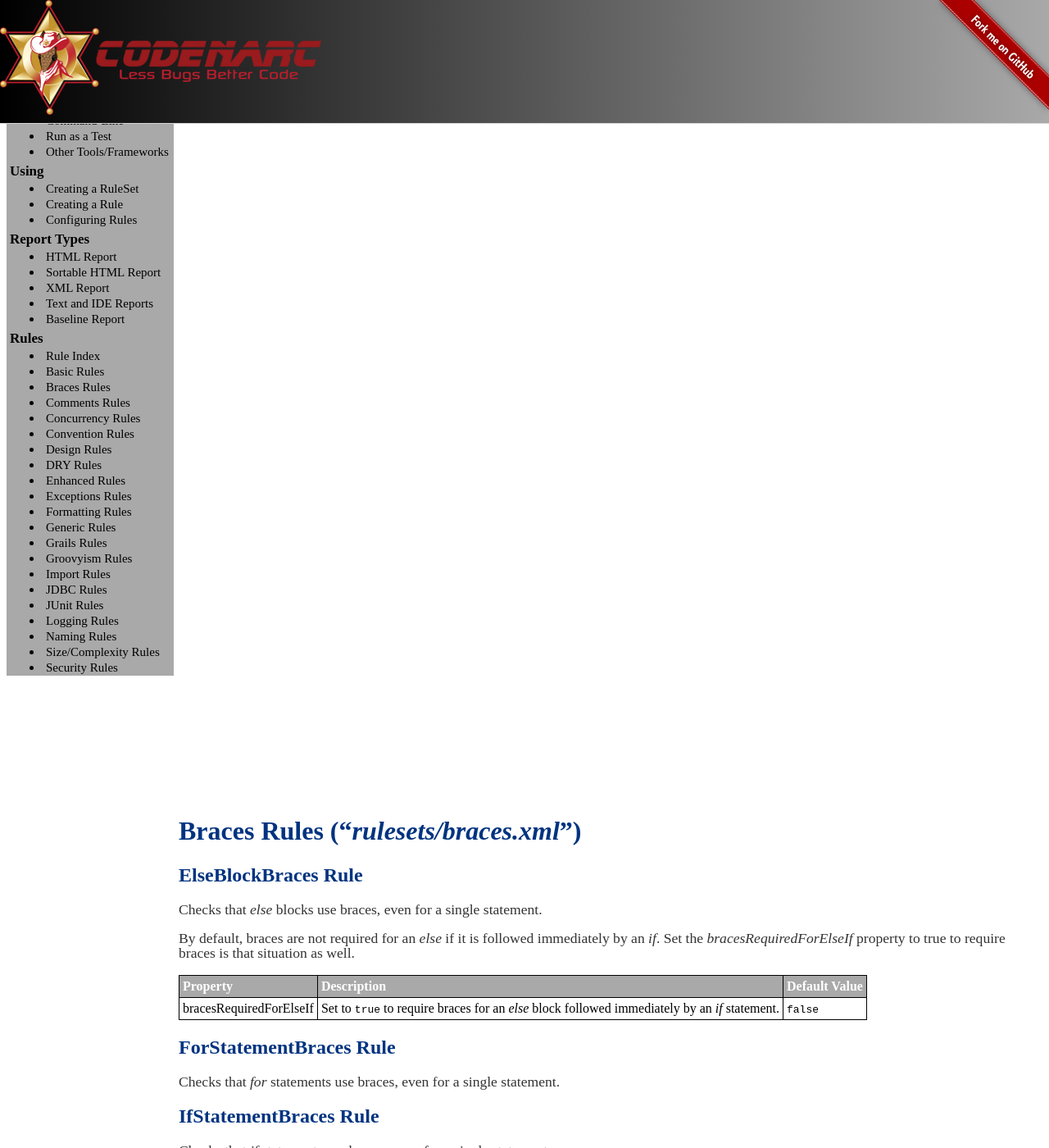
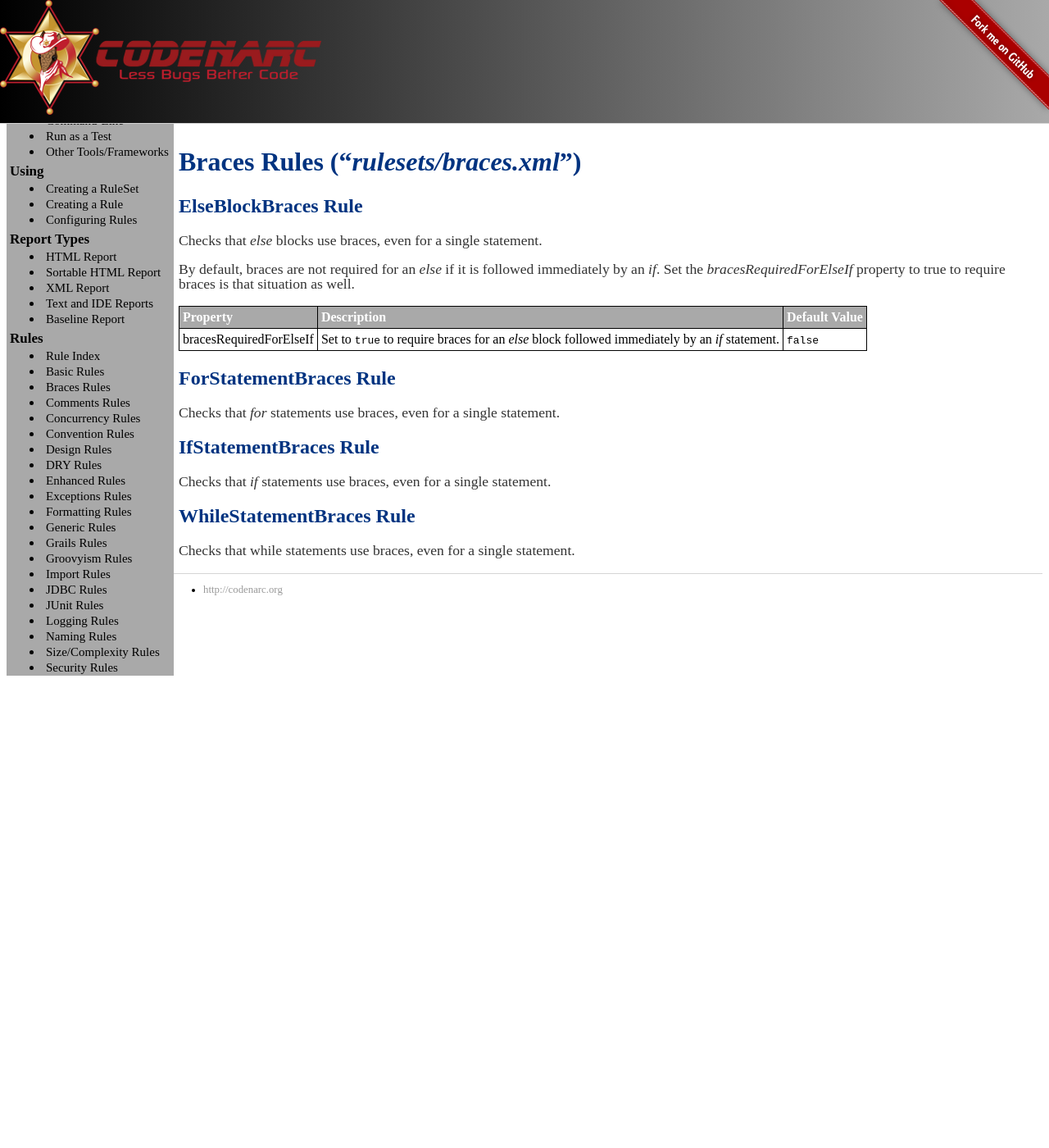
Before and after one commit to CodeNarc/CodeNarc, a Jekyll site: the page built from codenarc-rules-braces.md, in a window 1280 px wide and 1400 px high. Shown: the whole window at 82% size. Built offline with Jekyll 4.4.1, drawn with Linux system fonts in a browser that asks for light colours.

```diff
--- a/css/main.css
+++ b/css/main.css
@@ -1,15 +1,18 @@
 /* The sidebar menu */
 .sidebar {
-  height: 100%; /* Full-height: remove this if you want "auto" height */
+  /*height: 100%;*/ /* Full-height: remove this if you want "auto" height */
   width: 200px; /* Set the width of the sidebar */
   /*position: fixed;*/ /* Fixed Sidebar (stay in place on scroll) */
-  z-index: 1; /* Stay on top */
-  top: 150px; /* Stay under the banner */
-  left: 0;
+  /*z-index: 1;*/ /* Stay on top */
+  /*top: 150px;*/ /* Stay under the banner */
+  /*left: 0;*/
+  /*overflow-x: hidden;*/ /* Disable horizontal scroll */
+
+  float: left;
   background-color: #A9A9A9; /* Dark Gray */
-  overflow-x: hidden; /* Disable horizontal scroll */
   padding-top: 2px;
   padding-left: 4px;
+  overflow: auto;
 }
 
 .sidebar h2 {
```
